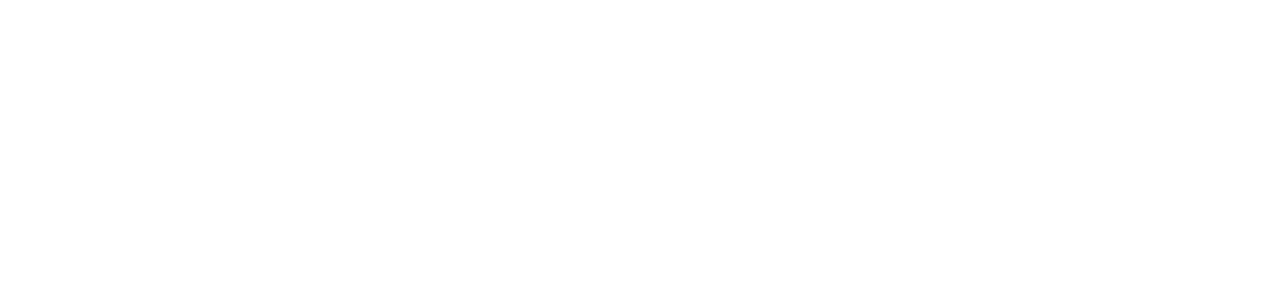
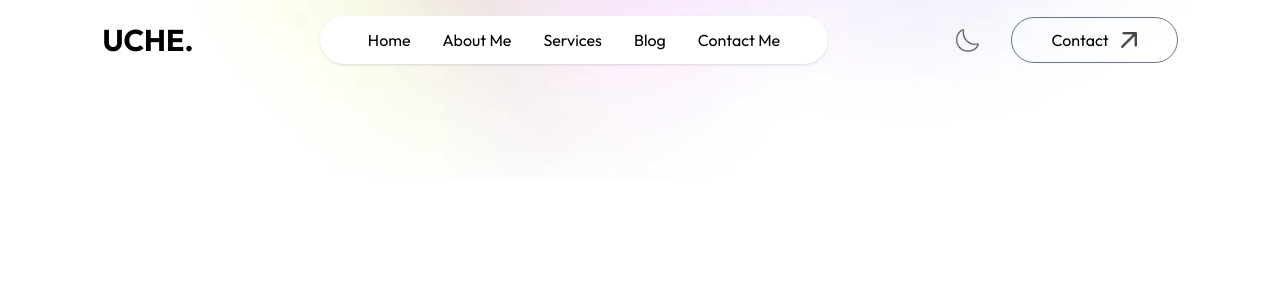
Before and after one commit to Chrstphr9/Chrstphr-s-Portfolio, a Next.js app: page / in a window 1280 px wide. Shown: the top 300 px of the page. Built offline with nearby package versions, Linux system fonts and the light colour scheme; a web font is replaced by a local one.

Commit message:
working on navbar

```diff
--- /dev/null
+++ b/src/app/components/Navbar.jsx
@@ -0,0 +1,47 @@
+import { assets } from '../../../assets/assets'
+import Image from 'next/image'
+import React from 'react'
+
+const Navbar = () => {
+    return (
+        <>
+            <div className='fixed top-0 right-0 w-11/12 -z-10 translate-y-[-80%]'>
+                <Image src={assets.header_bg_color} alt='' className='w-full'/>
+            </div>
+            <nav className='w-full fixed px-5 lg:px-8 xl:px-[8%] py-4
+            flex items-center justify-between z-50'>
+                <a href="#top">
+                    <h1 className='font-bold text-3xl cursor-pointer'>UCHE.</h1>
+                </a>
+
+                <ul className='hidden md:flex item-center gap-6 lg:gap-8
+                rounded-full px-12 py-3 bg-white shadow-sm bg-opacity-50'>
+                    <li><a className='' href='#top'>Home</a></li>
+                    <li><a href='#about'>About Me</a></li>
+                    <li><a href='#services'>Services</a></li>
+                    <li><a href='#work'>Blog</a></li>
+                    <li><a href='#contact'>Contact Me</a></li>
+                </ul>
+
+                <div className='flex items-center gap-4'>
+
+                    <button>
+                        <Image src={assets.moon_icon} alt='' className='w-6' />
+                    </button>
+
+                    <a className='hidden lg:flex items-center gap-3 px-10
+                    py-2.5 border border-gray-500 rounded-full ml-4'
+                    href="#contact"> Contact <Image src={assets.arrow_icon}
+                        className='w-4'
+                        alt='contact' /></a>
+
+                        <button className='block md:hidden ml-3 '>
+                        <Image src={assets.menu_black} alt='' className='w-6' />
+                        </button>
+                </div>
+            </nav>
+        </>
+    )
+}
+
+export default Navbar
--- a/src/app/page.js
+++ b/src/app/page.js
@@ -1,8 +1,10 @@
-
+'user client'
+import Navbar from "./components/Navbar";
 
 export default function Home() {
   return (
     <>
+    <Navbar />
     </>
   );
 }
--- /dev/null
+++ b/tailwind.config.mjs
@@ -0,0 +1,24 @@
+module.exports = {
+  content: [
+    "./src/**/*.{js,jsx,ts,tsx}", // adjust based on your project structure
+    "./public/index.html"
+  ],
+  darkMode: false, // or 'media' or 'class'
+  theme: {
+    extend: {
+      colors: {
+        lightHover: '#fcf4ff',
+        darkHover: '#2a004a',
+        darkTheme: '#11001f'
+      },
+      fontFamily: {
+        Outfit: ['Outfit', 'sans-serif'],
+        Ovo: ['Ovo', 'sans-serif'],
+      }
+    },
+  },
+  variants: {
+    extend: {},
+  },
+  plugins: [],
+}
```
Also changed, not shown: package.json (+6 -4 lines), 1 other file (tests, documents, lock files or other folders).
